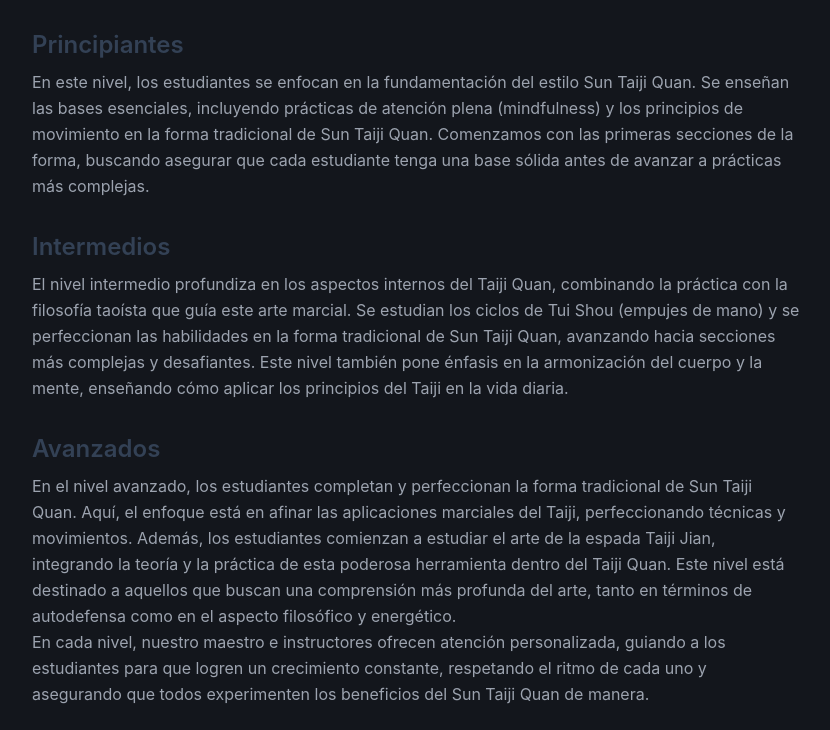
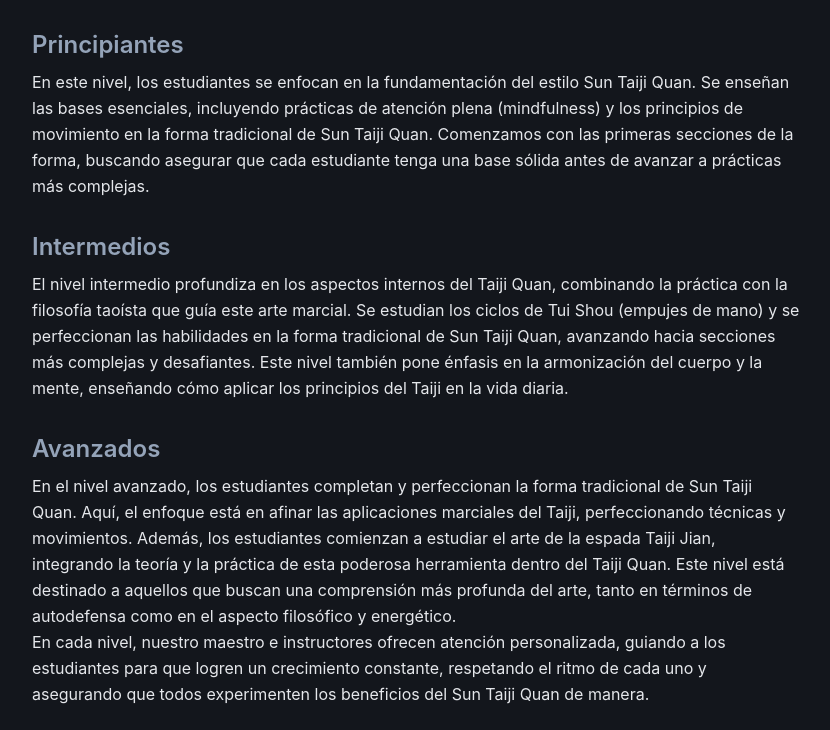
Before and after one commit to alexandersilvera/tai-chi-chuan-uruguay, an Astro site: page /clases in a window 1280 px wide. Shown: the part 1410-2140 px from the top of the page, without its empty margins (224-1054 px from the left). Built offline with nearby package versions, Linux system fonts and the light colour scheme; Astro itself is replaced by a stand-in of ours.

Commit message:
cambio en sección clases, colores de titulos y parrafos.

```diff
--- a/src/pages/clases.astro
+++ b/src/pages/clases.astro
@@ -11,7 +11,7 @@ import PageHeader from '../components/PageHeader.astro';
   <div class="max-w-3xl mx-auto">
     <div class="space-y-8">
       <div>
-        <p class="text-gray-400 leading-relaxed">
+        <p class="text-gray-200 leading-relaxed">
           En nuestras clases grupales de Sun Taiji Quan, cada estudiante recibe un entrenamiento tanto teórico como práctico, adaptado específicamente a su nivel.
           Nos enfocamos en brindar una enseñanza integral que combine la comprensión profunda de los principios del Taiji con la práctica constante y detallada de las formas tradicionales.
           Nuestro objetivo es guiar a cada estudiante a través de su propio proceso de desarrollo, ayudándolos a avanzar con confianza y precisión en su camino marcial.
@@ -19,29 +19,29 @@ import PageHeader from '../components/PageHeader.astro';
         </p>
       </div>
       <div>
-        <h2 class="text-2xl font-semibold text-slate-700 mb-2">Principiantes</h2>
-        <p class="text-gray-400 leading-relaxed">
+        <h2 class="text-2xl font-semibold text-slate-400 mb-2">Principiantes</h2>
+        <p class="text-gray-200 leading-relaxed">
           En este nivel, los estudiantes se enfocan en la fundamentación del estilo Sun Taiji Quan.
           Se enseñan las bases esenciales, incluyendo prácticas de atención plena (mindfulness) y los principios de movimiento en la forma tradicional de Sun Taiji Quan.
           Comenzamos con las primeras secciones de la forma, buscando asegurar que cada estudiante tenga una base sólida antes de avanzar a prácticas más complejas.
         </p>
       </div>
       <div>
-        <h2 class="text-2xl font-semibold text-slate-700 mb-2">Intermedios</h2>
-        <p class="text-gray-400 leading-relaxed">
+        <h2 class="text-2xl font-semibold text-slate-400 mb-2">Intermedios</h2>
+        <p class="text-gray-200 leading-relaxed">
           El nivel intermedio profundiza en los aspectos internos del Taiji Quan, combinando la práctica con la filosofía taoísta que guía este arte marcial.
           Se estudian los ciclos de Tui Shou (empujes de mano) y se perfeccionan las habilidades en la forma tradicional de Sun Taiji Quan, avanzando hacia secciones más complejas y desafiantes.
           Este nivel también pone énfasis en la armonización del cuerpo y la mente, enseñando cómo aplicar los principios del Taiji en la vida diaria.
         </p>
       </div>
       <div>
-        <h2 class="text-2xl font-semibold text-slate-700 mb-2">Avanzados</h2>
-        <p class="text-gray-400 leading-relaxed">
+        <h2 class="text-2xl font-semibold text-slate-400 mb-2">Avanzados</h2>
+        <p class="text-gray-200 leading-relaxed">
           En el nivel avanzado, los estudiantes completan y perfeccionan la forma tradicional de Sun Taiji Quan.
           Aquí, el enfoque está en afinar las aplicaciones marciales del Taiji, perfeccionando técnicas y movimientos.
           Además, los estudiantes comienzan a estudiar el arte de la espada Taiji Jian, integrando la teoría y la práctica de esta poderosa herramienta dentro del Taiji Quan. Este nivel está destinado a aquellos que buscan una comprensión más profunda del arte, tanto en términos de autodefensa como en el aspecto filosófico y energético.
         </p>
-        <p class="text-gray-400 leading-relaxed">
+        <p class="text-gray-200 leading-relaxed">
           En cada nivel, nuestro maestro e instructores ofrecen atención personalizada, guiando a los estudiantes para que logren un crecimiento constante, respetando el ritmo de cada uno y asegurando que todos experimenten los beneficios del Sun Taiji Quan de manera.
         </p>
       </div>
```
